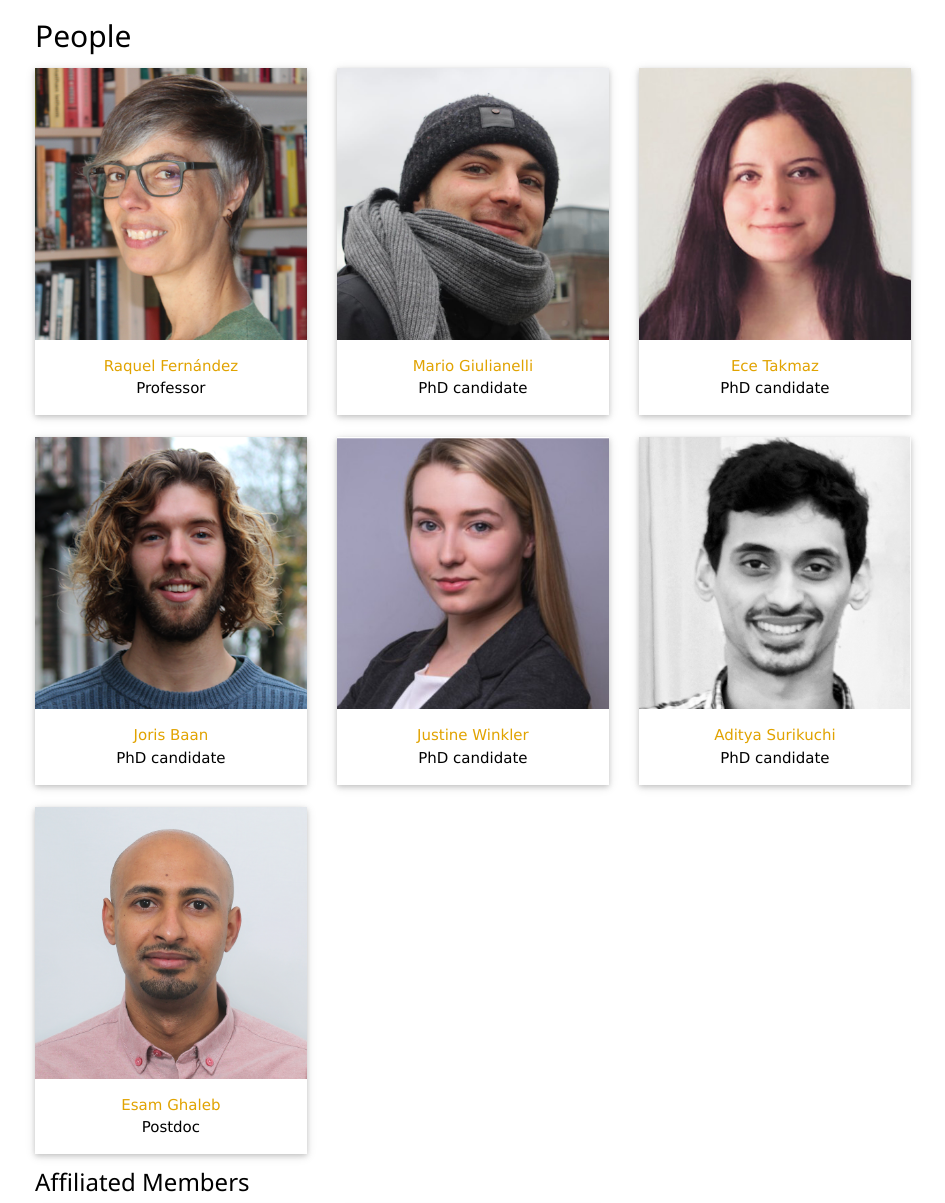
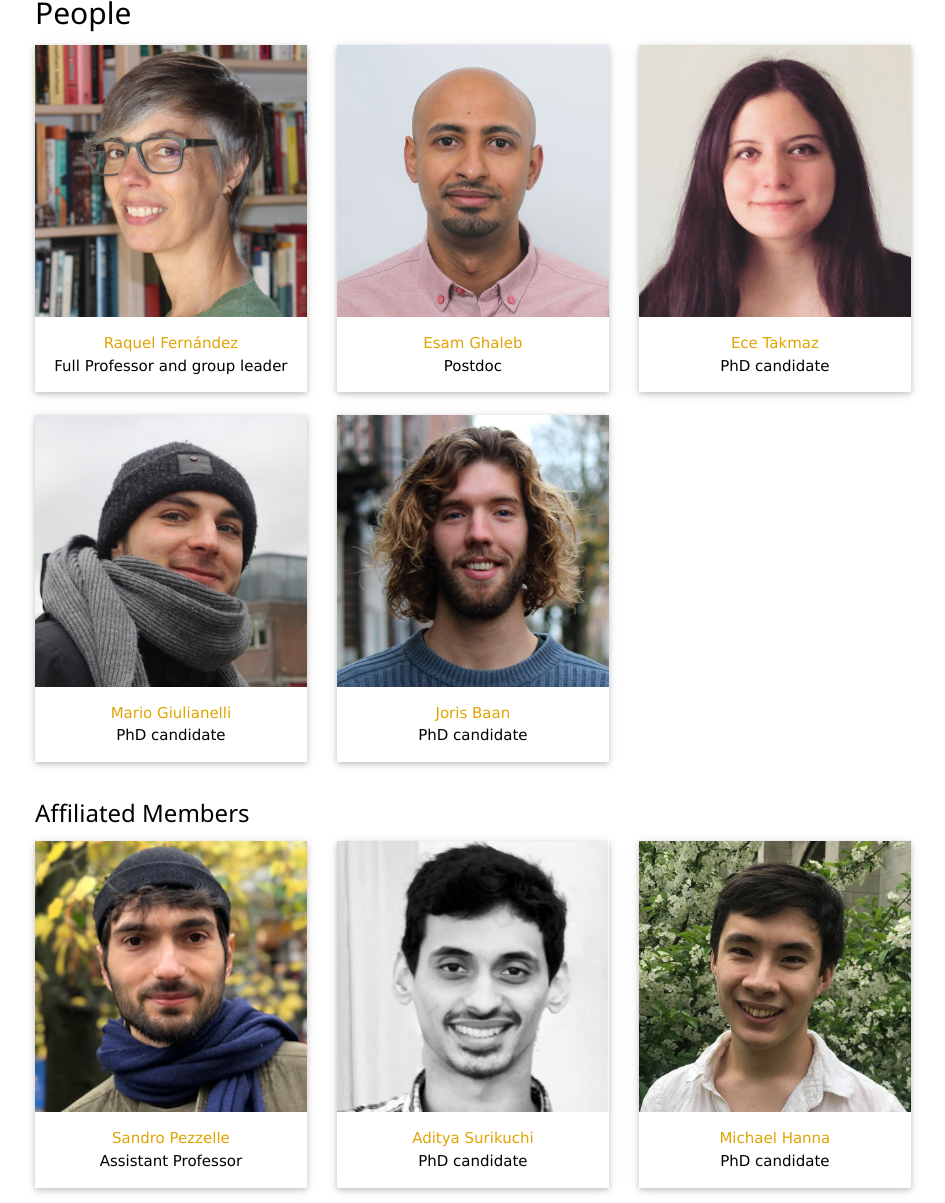
Before and after one commit to dmg-illc/dmg, a plain HTML site: page index.html in a window 1280 px wide. Shown: the part 1261-2464 px from the top of the page, without its empty margins (1-946 px from the left). Drawn offline with nearby package versions, Linux system fonts and the light colour scheme.

Commit message:
new photos

```diff
--- a/index.html
+++ b/index.html
@@ -35,6 +35,10 @@
 
 <!-- PICTURES AND SCRIPT FOR THE SLIDE SHOW IN THE HEADED -->
 <div class="w3-display-container mySlides">
+  <img src="img/dmg-2022.png" style="width:100%">
+</div>
+
+<div class="w3-display-container mySlides">
   <img src="img/map1.png" style="width:100%">
   <div class="w3-display-left w3-xxxlarge w3-white w3-opacity w3-container" style="width:30%">Dialogue Modelling Group</div>
 </div>
@@ -44,9 +48,6 @@
   <div class="w3-display-left w3-xxxlarge w3-black w3-opacity-max w3-container" style="width:30%">Dialogue Modelling Group</div>
 </div>
 
-<div class="w3-display-container mySlides">
-  <img src="img/dmg1.png" style="width:100%">
-</div>
 
 <script>
 var myIndex = 0;
@@ -61,7 +62,7 @@ function carousel() {
   myIndex++;
   if (myIndex > x.length) {myIndex = 1}
   x[myIndex-1].style.display = "block";
-  setTimeout(carousel, 3000); // Change image every 2 seconds
+  setTimeout(carousel, 2500); // Change image every 3 seconds
 }
 </script>
 <!-- End of PICTURES AND SCRIPT FOR THE SLIDE SHOW IN THE HEADED -->
@@ -100,7 +101,6 @@ function carousel() {
  <li>25/03/2022 Check out Joris' blogpost on <a href="https://towardsdatascience.com/7-things-you-didnt-know-about-the-transformer-a70d93ced6b2#e7de">Implementing a Transformer from Scratch</a>.</li>
  <li>20/03/2022 <a href="https://staff.fnwi.uva.nl/a.j.sinclair/">Arabella J. Sinclair</a> moves out to take up a Lectureship at the University of Aberdeen - congrats, Janie!</li>
  <li>14/03/2022 Mario presents his work on strategies of language production at the Language Technology Group Seminar of the Univerisity of Oslo.</li>
- <li>15/12/2021 <a href="https://winklerjustine.github.io">Justine Winkler</a> has joined our team as PhD candidate. Welcome, Justine!</li
  <li>01/10/2021 <a href="https://jorisbaan.nl">Joris Baan</a> has joined the group as ELLIS PhD candidate, co-supervised by Barbara Plank. Welcome, Joris!</li>
  <li>01/09/2021 <a href="https://sandropezzelle.github.io">Sandro Pezzelle</a> is now Assistant Professor in Responsible AI at the ILLC - congrats, Sandro!</li>
  <li>New work by our group to appear at EMNLP, CoNLL, TACL, and SemDial; checkout our <a href="https://dmg-illc.github.io/dmg/#publications">publications</a>.</li>
@@ -124,17 +124,17 @@ function carousel() {
       <img src="img/raquel.png" alt="Raquel Fern&aacute;ndez" style="width:100%">
       <div class="w3-container w3-center">
       <p><a href="https://staff.fnwi.uva.nl/r.fernandezrovira/">Raquel Fern&aacute;ndez</a>
-      <br>Professor</p>
+      <br>Full Professor and group leader</p>
       </div>
     </div>
   </div>
 
   <div class="w3-col m3">
         <div class="w3-card-2" style="width:90%">
-        <img src="img/mario.png" alt="Mario Giulianelli" style="width:100%">
+          <img src="img/esam.png" alt="Esam Ghaleb" style="width:100%">
           <div class="w3-container w3-center">
-          <p><a href="https://glnmario.github.io/">Mario Giulianelli</a>
-          <br>PhD candidate</p>
+            <p><a href="https://esamghaleb.github.io">Esam Ghaleb</a>
+            <br>Postdoc</p>
           </div>
         </div>
     </div>
@@ -149,22 +149,21 @@ function carousel() {
         </div>
     </div>
 
-
 </div> <!-- END OF ROW OF PEOPLE PHOTOS -->
 
 <br>
-<!-- ROW OF PEOPLE PHOTOS -->
-<div class="w3-row">
-  <!--
+
+<div class="w3-row"> <!-- SECOND ROW OF PEOPLE PHOTOS -->
   <div class="w3-col m3">
     <div class="w3-card-2" style="width:90%">
-        <img src="img/lieke.png" alt="Lieke Gelderloos" style="width:100%">
+      <img src="img/mario.png" alt="Mario Giulianelli" style="width:100%">
       <div class="w3-container w3-center">
-          <p><a href="https://lgelderloos.github.io">Lieke Gelderloos</a>
+        <p><a href="https://glnmario.github.io/">Mario Giulianelli</a>
         <br>PhD candidate</p>
       </div>
     </div>
-  </div> -->
+  </div>
+
     <div class="w3-col m3">
         <div class="w3-card-2" style="width:90%">
           <img src="img/joris.png" alt="Joris Baan" style="width:100%">
@@ -174,46 +173,15 @@ function carousel() {
           </div>
         </div>
     </div>
-  <div class="w3-col m3">
-      <div class="w3-card-2" style="width:90%">
-        <img src="img/justine.png" alt="Justine Winkler" style="width:100%">
-        <div class="w3-container w3-center">
-          <p><a href="https://winklerjustine.github.io">Justine Winkler</a>
-          <br>PhD candidate</p>
-        </div>
-      </div>
-  </div>
-  <div class="w3-col m3">
-      <div class="w3-card-2" style="width:90%">
-        <img src="img/aditya.png" alt="Aditya Surikuchi" style="width:100%">
-        <div class="w3-container w3-center">
-          <p><a href="https://akskuchi.github.io">Aditya Surikuchi</a>
-          <br>PhD candidate</p>
-        </div>
-      </div>
-  </div>
+
 </div> <!-- END OF ROW OF PEOPLE PHOTOS -->
 
 <br>
-<!-- ROW OF PEOPLE PHOTOS -->
-<div class="w3-row">
-  <div class="w3-col m3">
-      <div class="w3-card-2" style="width:90%">
-        <img src="img/esam.png" alt="Esam Ghaleb" style="width:100%">
-        <div class="w3-container w3-center">
-          <p><a href="https://esamghaleb.github.io">Esam Ghaleb</a>
-          <br>Postdoc</p>
-        </div>
-      </div>
-  </div>
-
-</div> <!-- END OF ROW OF PEOPLE PHOTOS -->
-
 <h3>Affiliated Members</h3>
 
+<div class="w3-row"> <!-- FIRST ROW OF PEOPLE PHOTOS -->
+
 <div class="w3-row">
-
-<div class="w3-row"> <!-- ROW OF PEOPLE PHOTOS -->
   <div class="w3-col m3">
     <div class="w3-card-2" style="width:90%">
       <img src="img/sandro.png" alt="Sandro Pezzelle" style="width:100%">
@@ -224,27 +192,29 @@ function carousel() {
     </div>
   </div>
 
-  <!--  <div class="w3-col m3">
+  <div class="w3-col m3">
       <div class="w3-card-2" style="width:90%">
-      <img src="img/janie.png" alt="Arabella J. Sinclair" style="width:100%">
+        <img src="img/aditya.png" alt="Aditya Surikuchi" style="width:100%">
         <div class="w3-container w3-center">
-        <p><a href="https://staff.fnwi.uva.nl/a.j.sinclair/">Arabella J. Sinclair</a>
-        <br>Postdoc</p>
+          <p><a href="https://akskuchi.github.io">Aditya Surikuchi</a>
+          <br>PhD candidate</p>
         </div>
       </div>
-  </div> -->
+  </div>
 
   <div class="w3-col m3">
     <div class="w3-card-2" style="width:90%">
-      <img src="img/iacer.png" alt="Iacer Calixto" style="width:100%">
+      <img src="img/michael.png" alt="Michael Hanna" style="width:100%">
       <div class="w3-container w3-center">
-        <p><a href="https://iacercalixto.github.io">Iacer Calixto</a>
-        <br>Assistant Professor</p>
+        <p><a href="https://hannamw.github.io/">Michael Hanna</a>
+        <br>PhD candidate</p>
       </div>
     </div>
   </div>
+
 </div> <!-- END OF ROW OF PEOPLE PHOTOS -->
 
+<br>
 <!-- End of PEOPLE -->
 
 <h3>MSc Students / Research Assistants</h3>
```
Also changed, not shown: img/dmg-2022.png (added), img/michael.png (added). Lines whose indentation alone changed are shown as unchanged.
